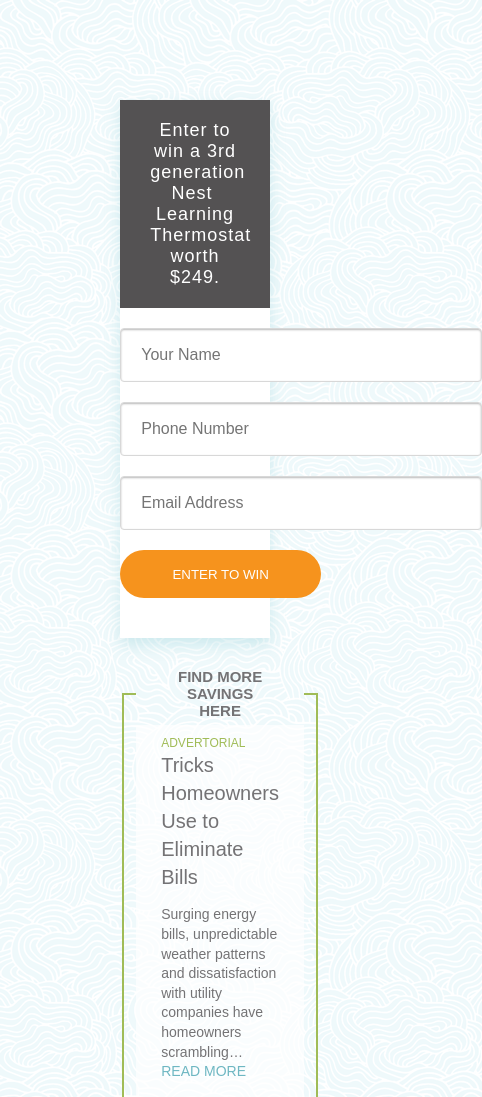
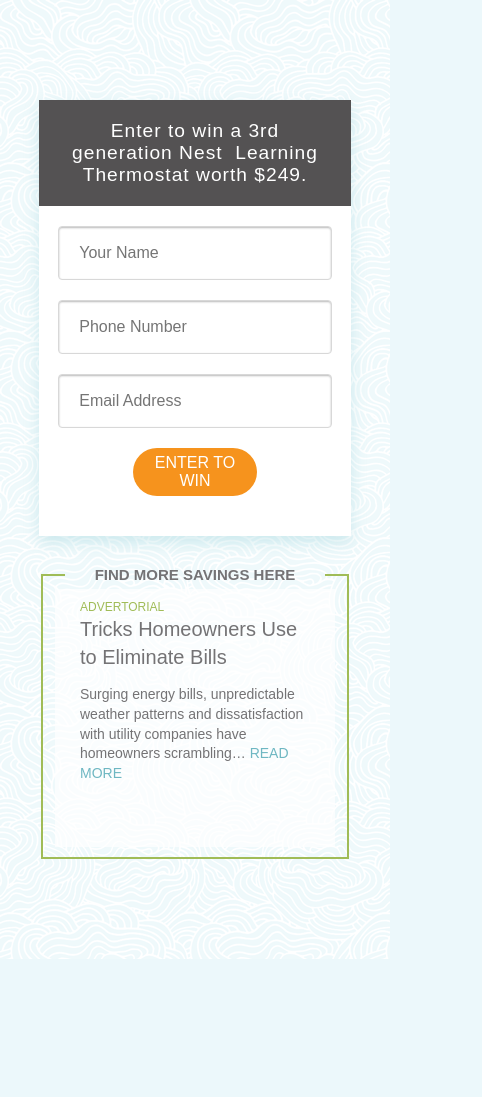
Before and after one commit to nikkieverett/modernize-test, a plain HTML site: page index.html in a window 390 px wide. Shown: the top 1097 px of the page, 482 px wide, since content can reach past the window. After the commit the page ends 959 px from the top, so only its background shows below. Drawn offline with nearby package versions, Linux system fonts and the light colour scheme.

Commit message:
responsive updates

```diff
--- a/index.css
+++ b/index.css
@@ -4,18 +4,31 @@ body {
   font-family: "arial";
   color: rgba(116, 115, 117, 1.0);
   font-weight: 100;
+  font-size: 1em;
+  margin: 0 30%;
+}
+@media(max-width: 600px){
+  body {
+    margin: 10%;
+  }
+  .container {
+    margin: 50px auto;
+  }
+  .form-header {
+    font-size: 14px;
+  }
 }
 .container {
-  width: 40%;
   margin: 100px auto;
 }
+
 .form-header {
   background-color: rgba(84, 82, 83, 1.0);
   color: white;
   text-align: center;
   padding: 20px 30px;
   font-weight: 300;
-  font-size: 18px;
+  font-size: 1.2em;
   letter-spacing: 1px;
 }
 form {
@@ -30,12 +43,12 @@ input {
   -webkit-appearance: none;
   display: block;
   margin: 0 auto;
-  font-size: 16px;
+  font-size: 1em;
   font-weight: 100;
-
+  resize: horizontal;
+  width: 80%;
 }
 input[type="text"], input[type="email"]{
-  width: 338px;
   height:50px;
   border-radius: 4px;
   border: 1px solid rgba(216, 216, 216, 1.0);
@@ -52,9 +65,10 @@ button[type="submit"]{
   display: block;
   color: white;
   text-transform: uppercase;
-  width: 201px;
+  width: 40%;
   height: 48px;
   margin: 20px auto;
+  font-size: 1em;
 }
 input:focus {
   outline: none;
--- a/index.html
+++ b/index.html
@@ -21,7 +21,7 @@
         <div class="more-container">
           <p class="ad">Advertorial</p>
           <p class="more-header">Tricks Homeowners Use to Eliminate Bills</p>
-          <p class="more-content">Surging energy bills, unpredictable weather patterns and dissatisfaction with utility companies have homeowners scrambling… <a href="">READ MORE</a></p>
+          <p class="more-content">Surging energy bills, unpredictable weather patterns and dissatisfaction with utility companies have homeowners scrambling… <a href="https://modernize.com/home2">READ MORE</a></p>
         </div>
       </fieldset>
     </div>
```
